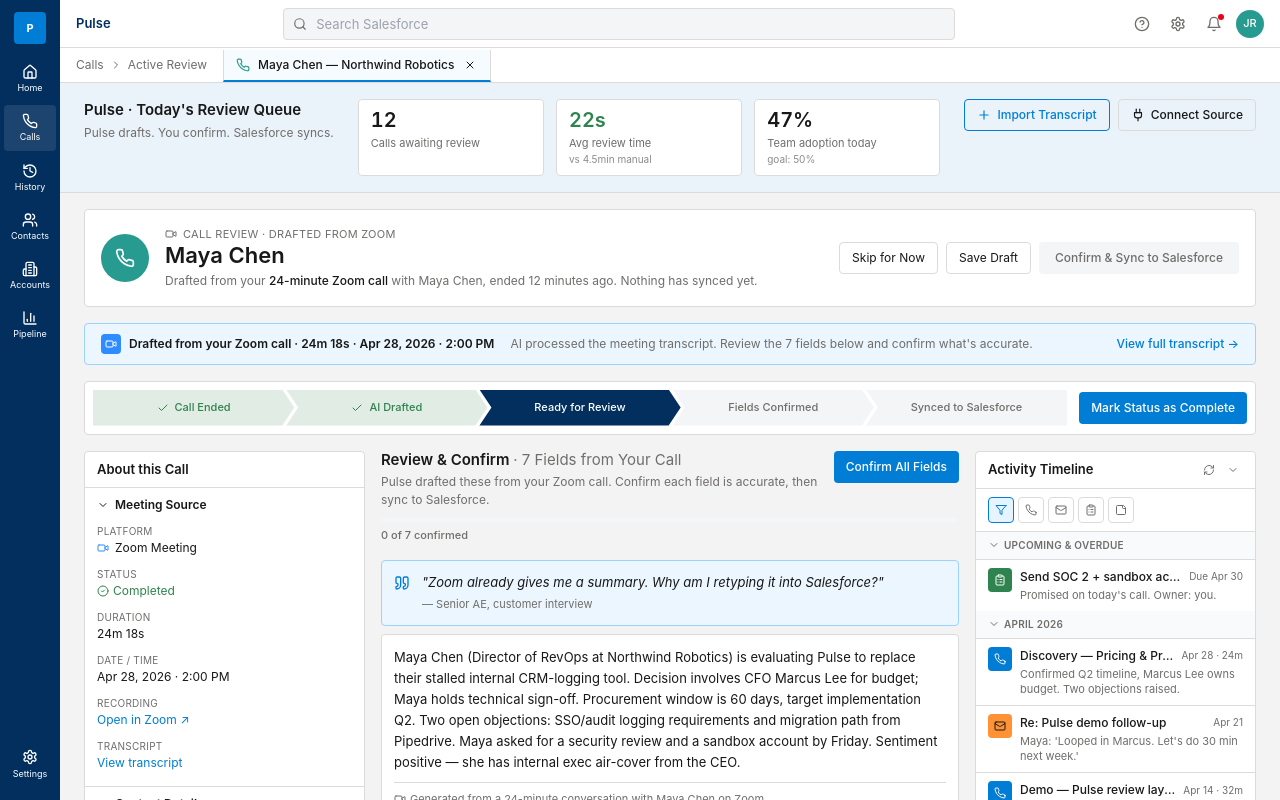
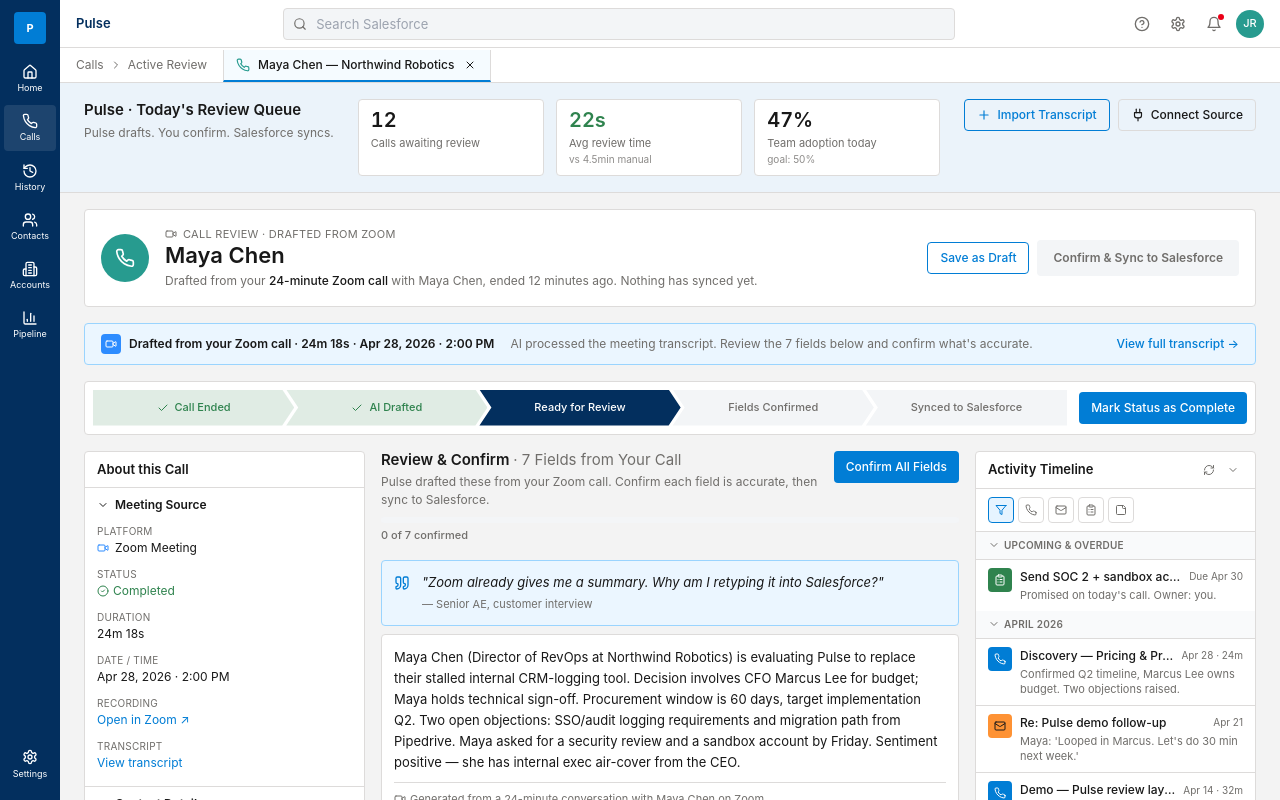
Before and after one commit to katalderman/echo-log-v3.5, a React (Vite) app: page / in a window 1280 px wide. Shown: the top 800 px of the page. Built offline with nearby package versions, Linux system fonts and the light colour scheme; the HTML template or start-up script is replaced by a standard one.

Commit message:
Changes
Co-authored-by: katalderman <15109205+katalderman@users.noreply.github.com>

```diff
--- a/src/pages/Index.tsx
+++ b/src/pages/Index.tsx
@@ -333,7 +333,7 @@ function StatTile({ value, label, sub, good }: { value: string; label: string; s
 // Record header
 // ============================================================================
 
-function RecordHeader({ synced, syncedAgo, onSync, allConfirmed, confirmedCount }: { synced: boolean; syncedAgo: number; onSync: () => void; allConfirmed: boolean; confirmedCount: number }) {
+function RecordHeader({ synced, syncedAgo, onSync, allConfirmed, confirmedCount, onSaveDraft }: { synced: boolean; syncedAgo: number; onSync: () => void; allConfirmed: boolean; confirmedCount: number; onSaveDraft: () => void }) {
   const syncDisabled = !synced && !allConfirmed;
   const tooltip = syncDisabled ? `Confirm all 7 fields below before syncing to Salesforce. (${confirmedCount} of 7 confirmed)` : "";
   return (
@@ -357,13 +357,18 @@ function RecordHeader({ synced, syncedAgo, onSync, allConfirmed, confirmedCount
         </div>
       </div>
       <div className="flex items-center gap-2 shrink-0">
-        <button className="h-8 px-3 text-[12px] border border-border rounded hover:bg-secondary">Skip for Now</button>
-        <button className="h-8 px-3 text-[12px] border border-border rounded hover:bg-secondary">Save Draft</button>
+        <button
+          onClick={onSaveDraft}
+          disabled={synced}
+          className="h-8 px-3 text-[12px] font-medium border border-primary text-primary rounded hover:bg-primary/5 disabled:opacity-50 disabled:cursor-not-allowed"
+        >
+          Save as Draft
+        </button>
         <span title={tooltip} className={cn(syncDisabled && "cursor-not-allowed")}>
           <button
             onClick={onSync}
             disabled={synced || syncDisabled}
-            className="h-8 px-4 text-[12px] font-medium bg-primary text-primary-foreground rounded hover:bg-primary/90 disabled:bg-muted disabled:text-muted-foreground disabled:cursor-not-allowed disabled:pointer-events-none"
+            className="h-9 px-4 text-[12px] font-semibold bg-primary text-primary-foreground rounded hover:bg-primary/90 disabled:bg-muted disabled:text-muted-foreground disabled:cursor-not-allowed disabled:pointer-events-none"
           >
             {synced ? "Synced" : "Confirm & Sync to Salesforce"}
           </button>
```
